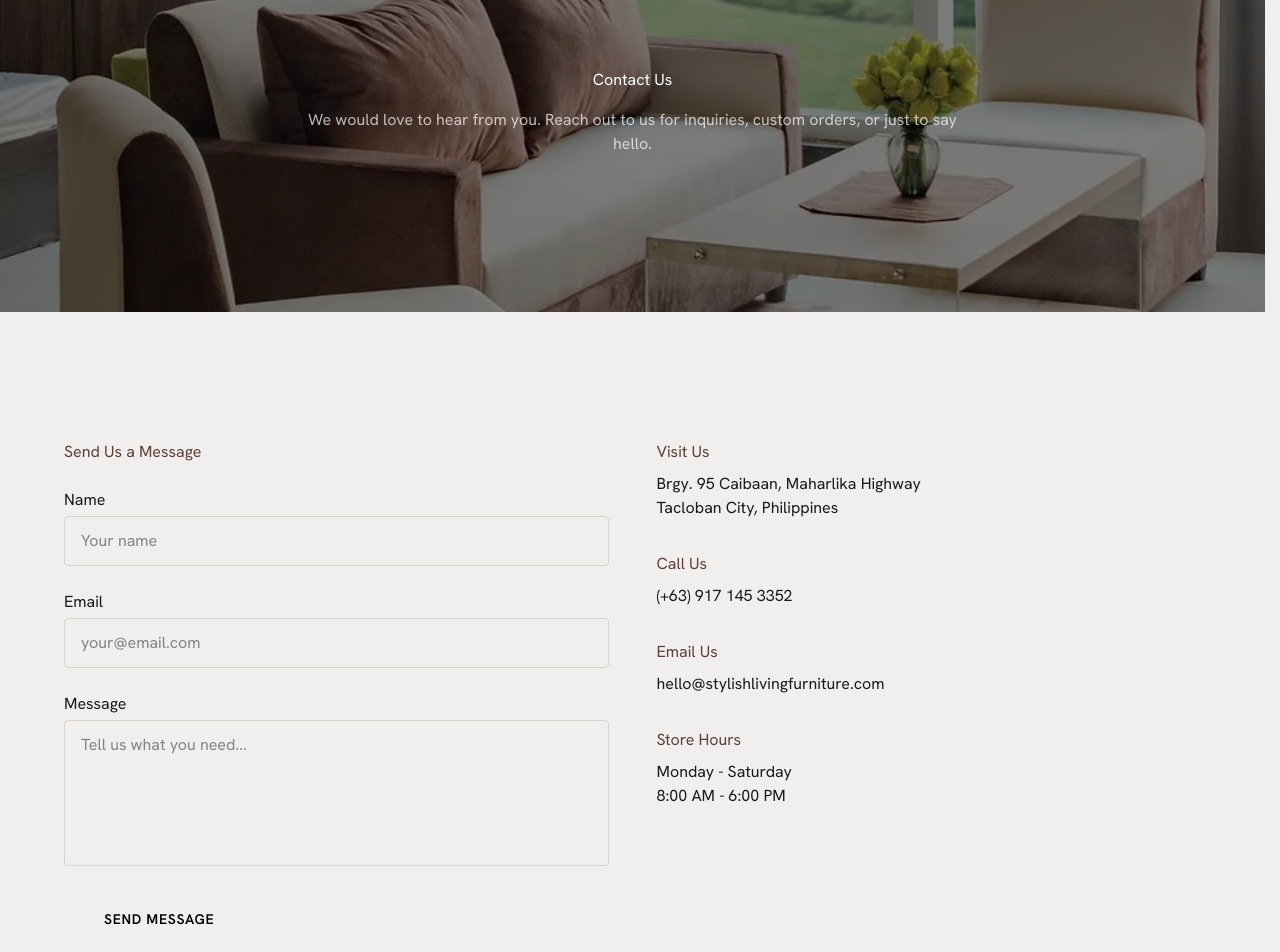
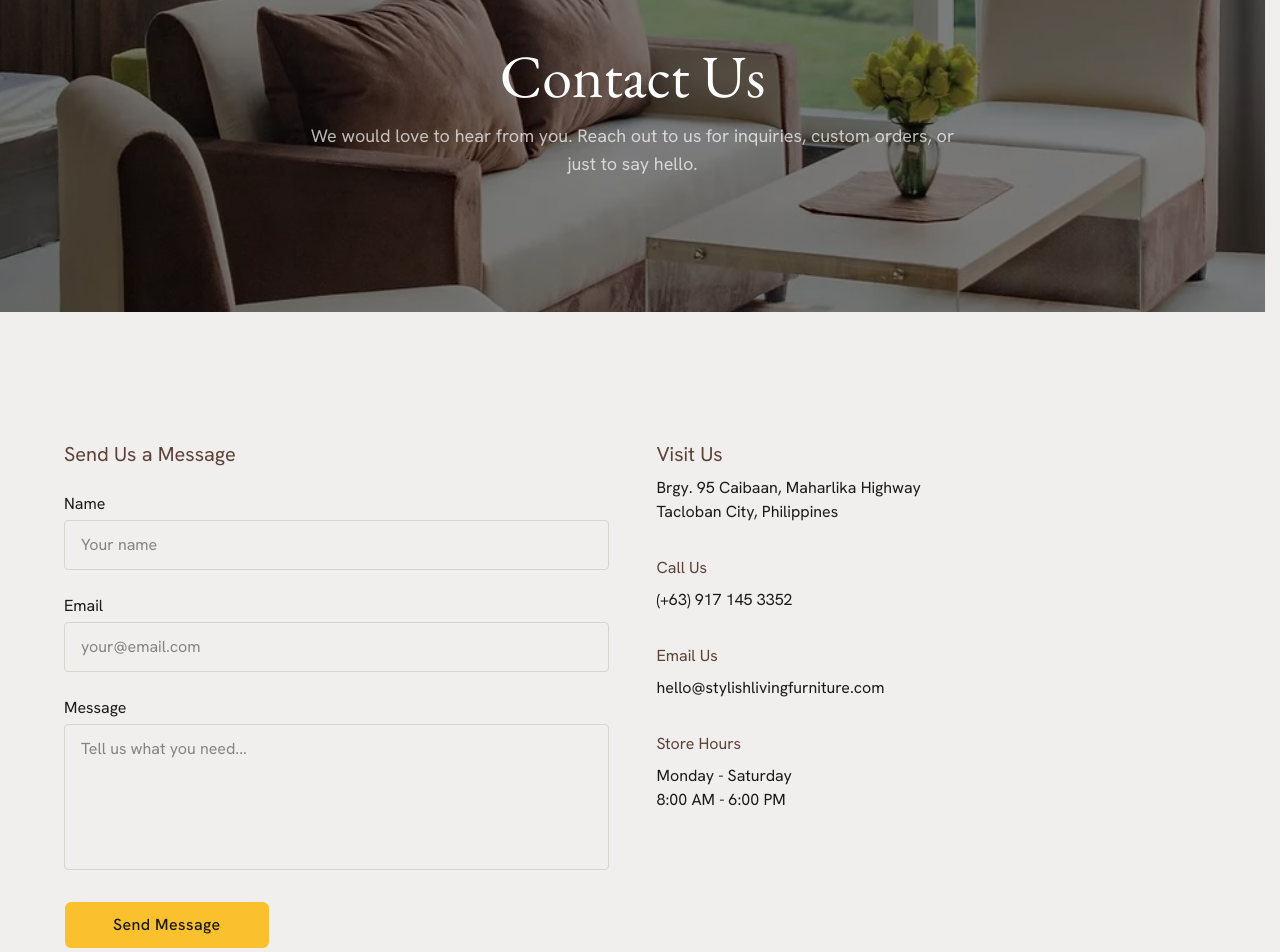
Before and after one commit to HarveyDangel/stylish-living-furniture, a Next.js app: page /contact in a window 1280 px wide. Shown: the part 160-1112 px from the top of the page. Built offline with nearby package versions, Linux system fonts and the light colour scheme.

Commit message:
style: refactor ContactPage layout and improve form structure for better usability

```diff
--- a/app/(marketing)/contact/page.tsx
+++ b/app/(marketing)/contact/page.tsx
@@ -1,3 +1,7 @@
+import { buttonVariants } from "@/components/ui/button";
+import { cn } from "@/lib/utils";
+import Link from "next/link";
+
 export default function ContactPage() {
 	return (
 		<>
@@ -7,11 +11,11 @@ export default function ContactPage() {
 					style={{ backgroundImage: "url(/Images/hero.webp)" }}
 				/>
 				<div className="absolute inset-0 bg-black/50" />
-        <div className="relative z-10 mx-auto max-w-[1280px] px-5 text-center md:px-16">
-          <h1 className="display-lg-mobile md:display-lg text-white">
+				<div className="relative z-10 mx-auto max-w-7xl px-5 text-center md:px-16">
+					<h1 className=" md:display-lg text-white font-sans text-6xl">
 						Contact Us
 					</h1>
-          <p className="body-lg mx-auto mt-4 max-w-2xl text-white/70">
+					<p className="text-lg mx-auto mt-4 max-w-2xl text-white/70">
 						We would love to hear from you. Reach out to us for inquiries,
 						custom orders, or just to say hello.
 					</p>
@@ -22,9 +26,7 @@ export default function ContactPage() {
 				<div className="mx-auto max-w-[1280px] px-5 md:px-16">
 					<div className="grid gap-12 md:grid-cols-2">
 						<div>
-              <h2 className="headline-md mb-6 text-primary">
-                Send Us a Message
-              </h2>
+							<h2 className="text-xl mb-6 text-primary">Send Us a Message</h2>
 							<form className="space-y-6">
 								<div>
 									<label
@@ -68,18 +70,27 @@ export default function ContactPage() {
 										placeholder="Tell us what you need..."
 									/>
 								</div>
-                <button
+								{/* <button
                   type="submit"
                   className="rounded bg-secondary-container px-10 py-3 font-semibold text-black text-sm uppercase tracking-[0.05em] transition-all hover:brightness-110"
                 >
                   Send Message
-                </button>
+                </button> */}
+								<Link
+									href="/contact"
+									className={cn(
+										buttonVariants({ variant: "secondary", size: "xl" }),
+										"px-12 tracking-wide"
+									)}
+								>
+									Send Message
+								</Link>
 							</form>
 						</div>
 
 						<div className="space-y-8">
 							<div>
-                <h3 className="label-md mb-2 text-primary">Visit Us</h3>
+								<h3 className="text-xl mb-2 text-primary">Visit Us</h3>
 								<p className="body-md text-on-surface-variant">
 									Brgy. 95 Caibaan, Maharlika Highway
 									<br />
```
Lines whose indentation alone changed are shown as unchanged.
